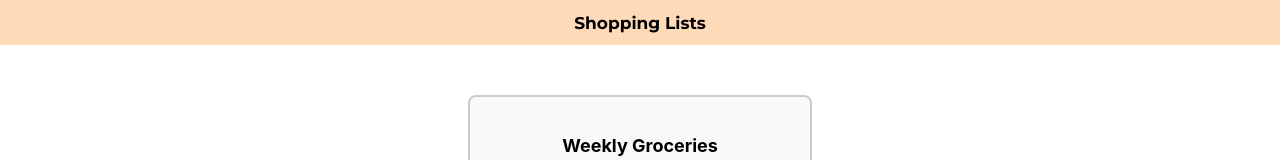
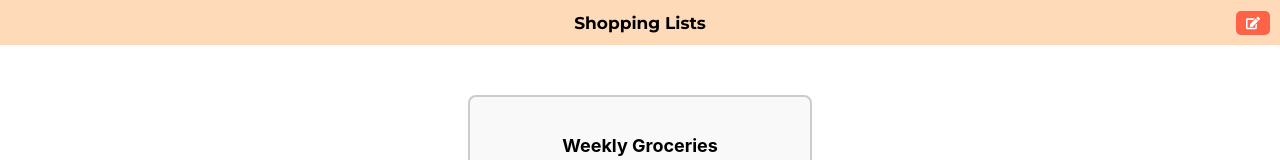
Before and after one commit to marylou7/smartchef, a React (Create React App) app: page /smartchef/shopping-lists in a window 1280 px wide. Shown: the top 160 px of the page. Built offline with nearby package versions, Linux system fonts and the light colour scheme.

Commit message:
added an edit button

```diff
--- a/src/components/TopBar.js
+++ b/src/components/TopBar.js
@@ -1,6 +1,6 @@
 import React from "react";
 import { useLocation, useNavigate } from "react-router-dom";
-import { FaArrowLeft } from "react-icons/fa";
+import { FaArrowLeft, FaEdit } from "react-icons/fa";
 
 const pageTitles = {
   "/": "SmartChef",
@@ -17,9 +17,15 @@ const TopBar = () => {
   const pageTitle = pageTitles[location.pathname] || "SmartChef";
   const isSmartChefPage = pageTitle === "SmartChef";
   const isRecipePage = location.pathname.startsWith("/recipe");
+  const isShoppingListsPage = location.pathname === "/shopping-lists";
 
   const handleBackClick = () => {
     navigate(-1); // Go back to the previous page
+  };
+
+  const handleEditClick = () => {
+    // Testing the button works
+    console.log("Edit button clicked!");
   };
 
   return (
@@ -33,6 +39,12 @@ const TopBar = () => {
         {isSmartChefPage && <span style={styles.smartTitle}>Smart</span>}
         {pageTitle.replace("Smart", "")}
       </h1>
+
+      {isShoppingListsPage && (
+        <button onClick={handleEditClick} style={styles.editButton}>
+          <FaEdit style={styles.editIcon} />
+        </button>
+      )}
     </div>
   );
 };
@@ -77,6 +89,20 @@ const styles = {
     display: "flex",
     alignItems: "center",
   },
+   editButton: {
+    position: "absolute",
+    right: "10px",
+    backgroundColor: "#FF6347",
+    color: "#fff",
+    border: "none",
+    padding: "5px 10px",
+    fontSize: "14px",
+    cursor: "pointer",
+    borderRadius: "5px",
+    zIndex: 1001,
+    display: "flex",
+    alignItems: "center",
+  },
 };
 
 export default TopBar;
```
